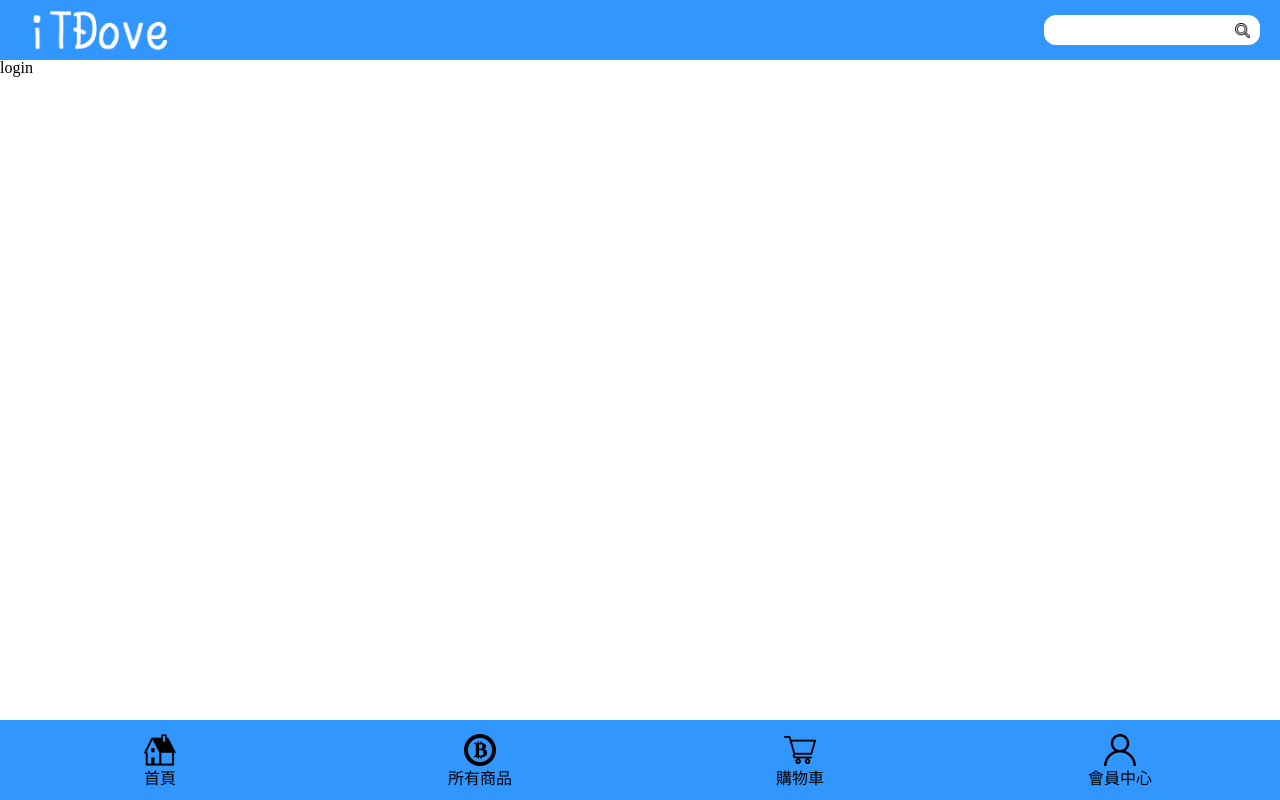
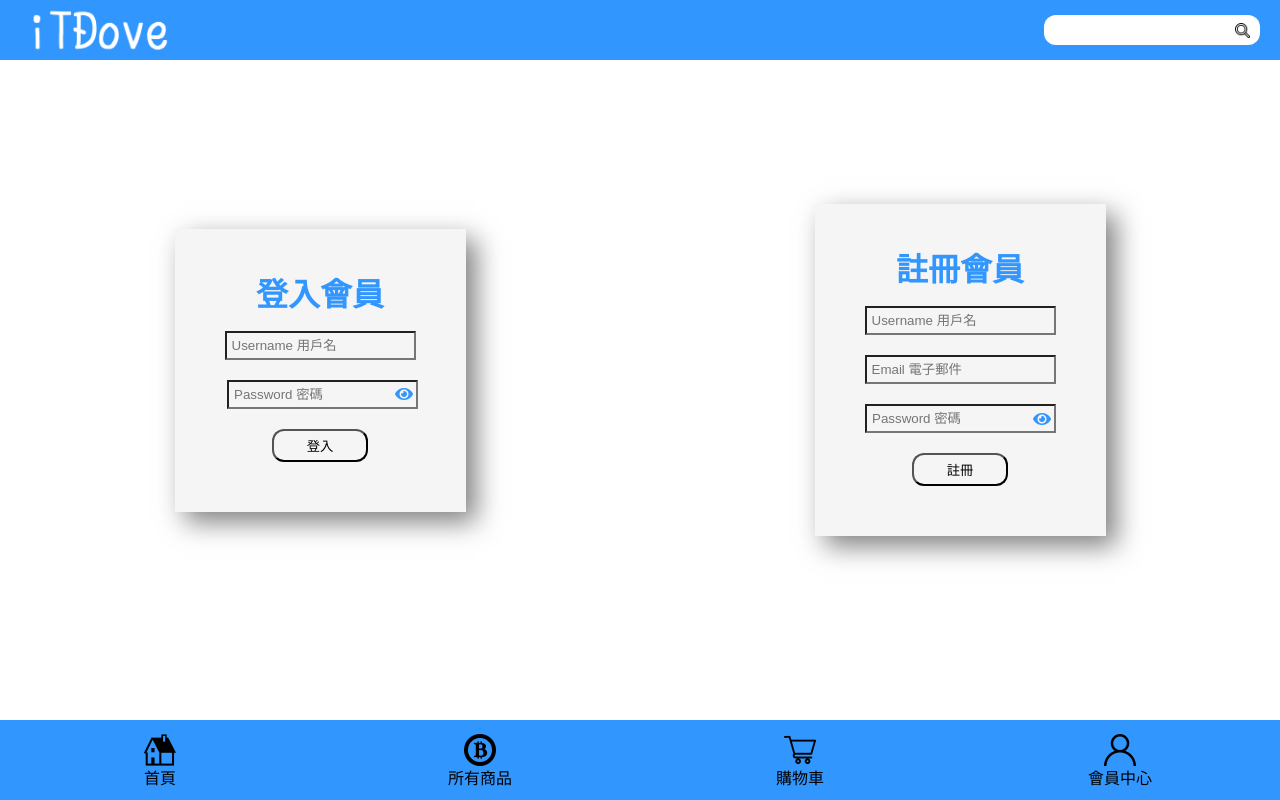
Before and after one commit to Maisiang/online-shop-frontend, a Vue app: page /login in a window 1280 px wide. Built offline with nearby package versions, Linux system fonts and the light colour scheme.

Commit message:
配置 session、完成用戶登入API 完成頁面 LoginView的登入

```diff
--- a/src/views/LoginView.vue
+++ b/src/views/LoginView.vue
@@ -1,13 +1,171 @@
 <template>
-  <div class="login">login</div>
+  <div class="login">
+      <link rel="stylesheet" href="https://pro.fontawesome.com/releases/v5.10.0/css/all.css"/>
+      <Header></Header>
+
+      <div class="content row flex-wrap space-around-center">
+          <form class="sign-in col center-center"
+          method="POST" action="/api/login"
+          @submit.prevent="login">
+              <h1 class="h1">登入會員</h1>
+              <input maxlength="12" placeholder="Username 用戶名" type="text"
+              ref="loginUsername">
+              <div class="login-password row center-center">
+                  <input maxlength="12" placeholder="Password 密碼" type="password"
+                  ref="loginPassword">
+                  <i v-if="loginEye.status" @click="changeEye(loginEye , $refs.loginPassword)" class="fas fa-eye pws-eye"></i>
+                  <i v-if="!loginEye.status" @click="changeEye(loginEye, $refs.loginPassword)" class="fas fa-eye-slash pws-eye"></i>
+              </div>
+
+
+              <input type="submit" value="登入">
+          </form>
+
+          <form class="sign-up col center-center" @submit.prevent="register"
+          enctype="multipart/form-data" id="registerForm">
+              <h1 class="h1">註冊會員</h1>
+              <input maxlength="12" placeholder="Username 用戶名" type="text"
+              ref="registerUsername" name="username">
+              <input type="email" placeholder="Email 電子郵件" name="email" ref="registerEmail">
+              <div class="password-field row center-center">
+                  <input maxlength="12" placeholder="Password 密碼" type="password"
+                  ref="registerPassword" name="password">
+                  <i v-if="registerEye.status" @click="changeEye(registerEye , $refs.registerPassword)" class="fas fa-eye pws-eye"></i>
+                  <i v-if="!registerEye.status" @click="changeEye(registerEye, $refs.registerPassword)" class="fas fa-eye-slash pws-eye"></i>
+              </div>
+
+              <input type="submit" value="註冊">
+          </form>
+      </div>
+  </div>
 </template>
 
 <script>
-export default {
-  name: "LoginView",
+import axios from 'axios';
+import Header from '@/components/common/Header.vue';
+export default{
+  data(){
+      return{
+          loginEye:{status: true},
+          registerEye:{status:true}
+      }
+  },
+  methods:{
+      login(){
+          // 通過前端驗證格式
+          if(!this.checkUserFormat('帳號',this.$refs.loginUsername)){
+              console.log('驗證失敗');
+              return false;
+          }
+          if(!this.checkUserFormat('密碼',this.$refs.loginPassword)){
+              console.log('驗證失敗');
+              return false;
+          }
+          console.log('請求登入',this.$refs.loginUsername.value,this.$refs.loginPassword.value);
+          // 發送登入請求
+          axios.post('/api/login',{
+              username:this.$refs.loginUsername.value,
+              password:this.$refs.loginPassword.value
+          }).then((response)=>{
+              alert(response.data.message);
+              // 登入成功
+              if(response.data.isLogin){
+                  // 儲存到sessionStorage
+                  sessionStorage.setItem('user-info',JSON.stringify(response.data.userInfo))
+                  console.log('session儲存:',response.data.userInfo);
+                  // 切換路由到首頁
+                  this.$router.push('/')
+              }
+
+          })
+      },
+      register(){
+
+      },
+      checkUserFormat(verity , refs){
+          console.log('開始驗證'+verity);
+          let value = refs.value;
+          if(verity==='電子信箱'){
+              if(value.length===0){
+                  alert('請輸入電子信箱');
+                  refs.focus();
+                  return false;
+              }
+              else return true;
+          }
+          // 限制只能輸入英文及數字
+          for(let i=0 ; i<value.length ; i++){
+              if(!((value[i]>='a' && value[i]<='z')||
+                  (value[i]>='A' && value[i]<='Z')||
+                  (value[i]>='0' && value[i]<='9')))
+              {
+                  alert(verity+"：請輸入大小寫英文字母或數字!!");
+                  refs.focus();
+                  return false;
+              }
+          }
+          if(value.length<6 || value.length>12){
+              alert(verity+'：請輸入至少6 ~ 12個字元');
+              refs.focus();
+              return false;
+          }
+          return true;
+      },
+      changeEye(Obj , refs){
+          Obj.status = !Obj.status;
+          if(Obj.status===false)
+              refs.type='text';
+          else
+              refs.type='password';
+      }
+  },
+  components:{
+      Header,
+  }
 };
 </script>
 
 <style scoped>
+.content{
+  min-height: 70vh;
+  height: auto;
+}
+.content form{
+  color:rgb(50, 150, 255);
+  margin-top: 60px;
+  padding: 50px;
+  background-color: #f5f5f5;
+  box-shadow: 10px 10px 25px rgba(0,0,0,.5);
+}
+.content form input{
+  margin-top:20px;
+  background: none;
+  padding: 5px;
+}
+.content form input[type="submit"]{
+  width: 50%;
+  cursor: pointer;
+  border-radius: 12px;
+}
+.content form input[type="submit"]:hover{
+  transition: 1s;
+  width: 100%;
+  background-color: rgb(50, 150, 255);
+  border: 2px rgb(50, 150, 255) solid;
+  color:white;
+}
+.content form input[type="text"]:focus,
+.content form input[type="password"]:focus,
+.content form input[type="email"]:focus
+{
+  background-color: #ccc;
+}
+.password-field{
+  margin-right: 4px;
+}
+.pws-eye{
+  margin-top: 20px;
+  margin-left: -23px;
+}
 
 </style>
```
Also changed, not shown: 1 other file (tests, documents, lock files or other folders).
